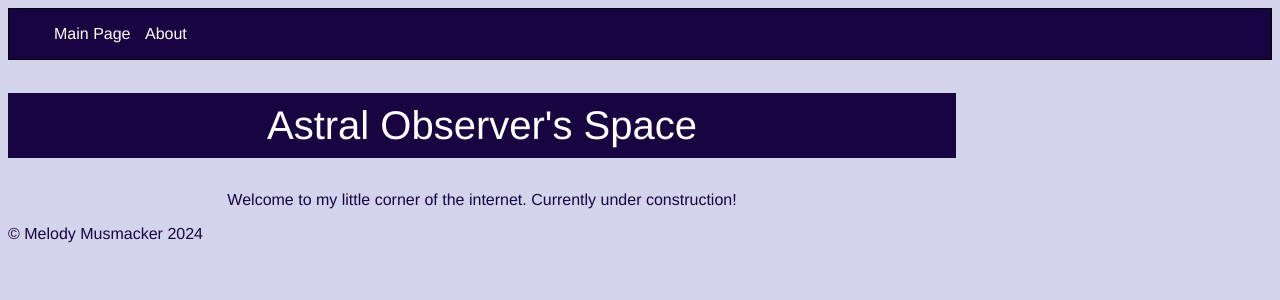
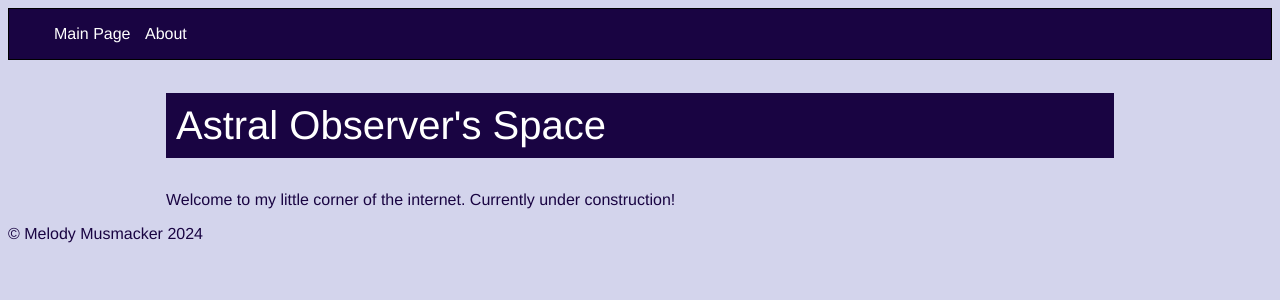
Before and after one commit to AstralObserver/AstralObserver.github.io, a Jekyll site: the page built from index.md, in a window 1280 px wide. Shown: the top 300 px of the page. Built offline with Jekyll 4.4.1, drawn with Linux system fonts in a browser that asks for light colours.

Commit message:
Update main.scss
Centering the section portion

```diff
--- a/assets/css/main.scss
+++ b/assets/css/main.scss
@@ -28,9 +28,9 @@ h2{
 }
 
 section{
-    align-self: center;
     align-content: center;
-    text-align: center;
+    margin-right:auto;
+    margin-left:auto;
     max-width: 75%
 }
 
```
